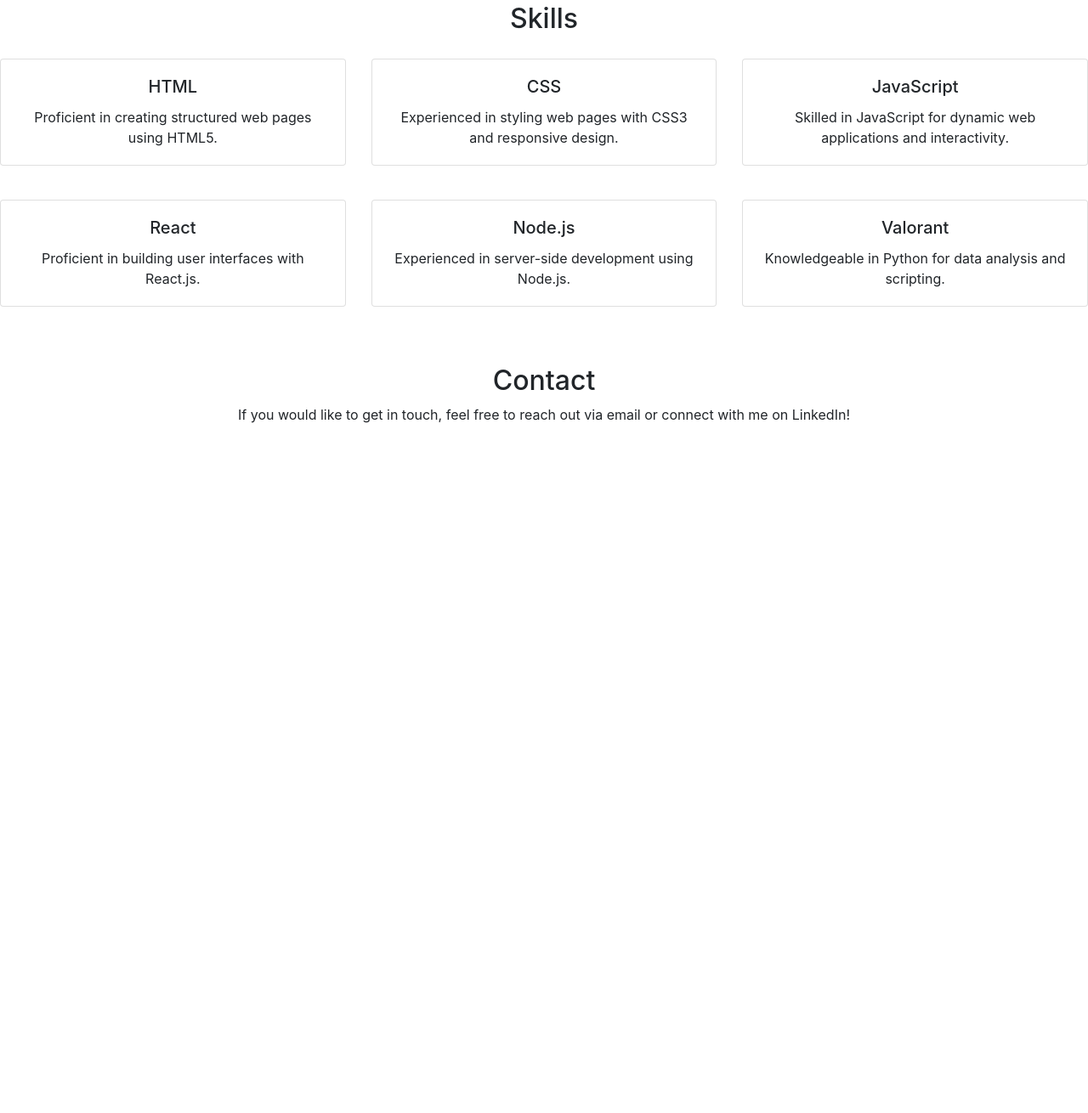
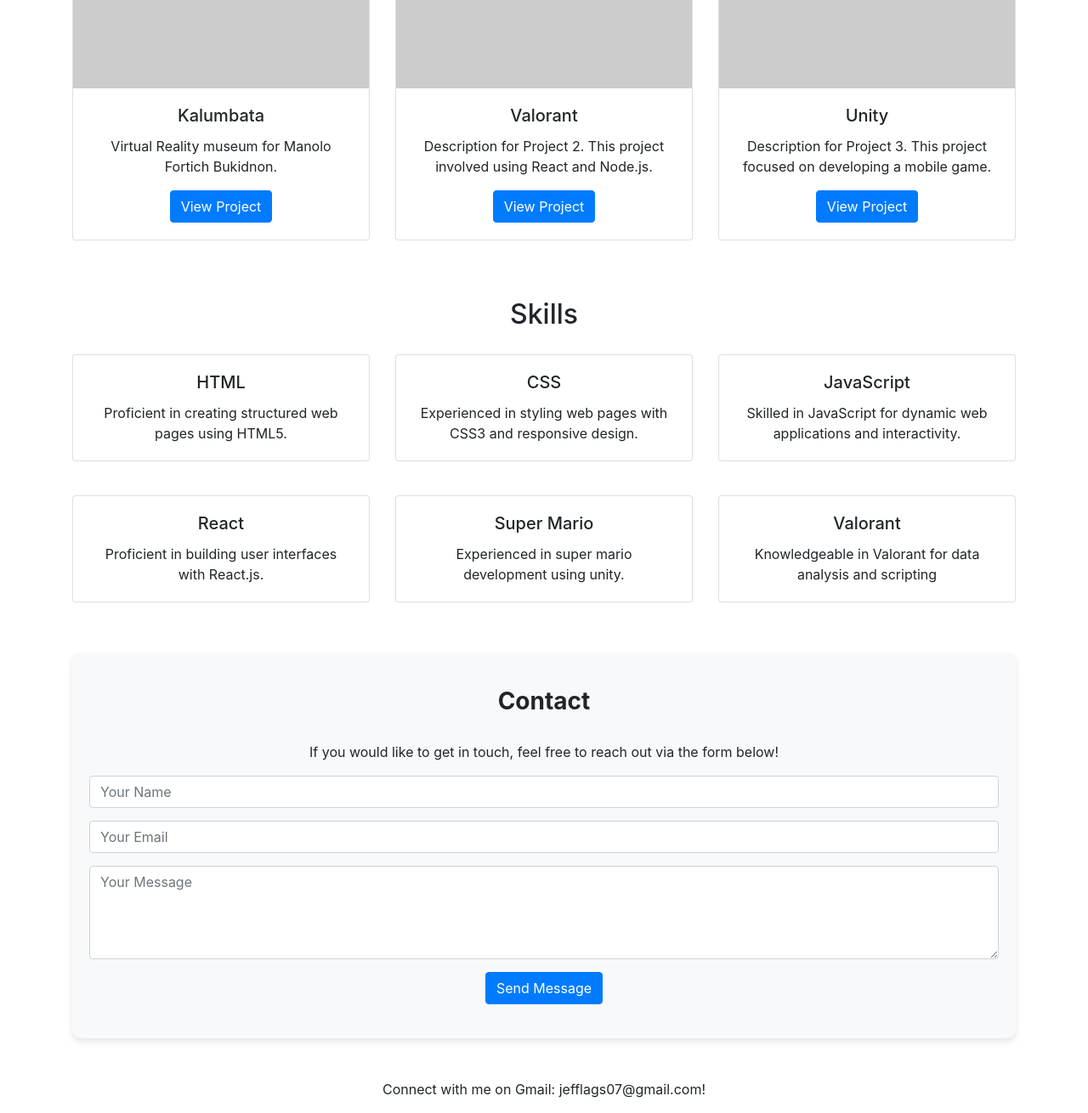
Before and after one commit to jefflags123/CompreExam, a plain HTML site: page index.html in a window 1280 px wide. Shown: the part 710-2020 px from the top of the page at 85% size. Before the commit the page ends 1226 px from the top, so only its background shows below. Drawn offline with nearby package versions, Linux system fonts and the light colour scheme; placeholder pictures from the web are drawn by us.

Commit message:
added changes

```diff
--- a/index.html
+++ b/index.html
@@ -33,6 +33,22 @@
         }
         .card:hover {
             transform: translateY(-5px); /* Lift effect on hover */
+        }
+        /* Styles for the contact section */
+        .contact-section {
+            background-color: #f8f9fa; /* Light background color */
+            padding: 40px 20px; /* Padding for the section */
+            border-radius: 10px; /* Rounded corners */
+            box-shadow: 0 4px 8px rgba(0, 0, 0, 0.1); /* Subtle shadow */
+            margin-top: 40px; /* Space above the section */
+        }
+        .contact-title {
+            margin-bottom: 30px; /* Space below the title */
+            font-size: 28px; /* Font size for the title */
+            font-weight: bold; /* Bold font */
+        }
+        .form-control {
+            margin-bottom: 15px; /* Space between form fields */
         }
     </style>
 </head>
@@ -74,7 +90,8 @@
         <div class="row">
             <div class="col-md-4">
                 <div class="card text-center">
-                    <div class="card-body">
+                    <img src="https://via.placeholder.com/300" class="card-img-top" alt="Kalumbata Project Image">
+                    <div class=" card-body">
                         <h5 class="card-title">Kalumbata</h5>
                         <p class="card-text">Virtual Reality museum for Manolo Fortich Bukidnon.</p>
                         <a href="https://example.com/project1" class="btn btn-primary">View Project</a>
@@ -83,8 +100,9 @@
             </div>
             <div class="col-md-4">
                 <div class="card text-center">
+                    <img src="https://via.placeholder.com/300" class="card-img-top" alt="Valorant Project Image">
                     <div class="card-body">
-                        <h5 class="card-title">Project 2</h5>
+                        <h5 class="card-title">Valorant</h5>
                         <p class="card-text">Description for Project 2. This project involved using React and Node.js.</p>
                         <a href="https://example.com/project2" class="btn btn-primary">View Project</a>
                     </div>
@@ -92,9 +110,10 @@
             </div>
             <div class="col-md-4">
                 <div class="card text-center">
-                    < div class="card-body">
-                        <h5 class="card-title">Project 3</h5>
-                        <p class="card-text">Description for Project 3. This project focused on developing a mobile application.</p>
+                    <img src="https://via.placeholder.com/300" class="card-img-top" alt="Unity Project Image">
+                    <div class="card-body">
+                        <h5 class="card-title">Unity</h5>
+                        <p class="card-text">Description for Project 3. This project focused on developing a mobile game.</p>
                         <a href="https://example.com/project3" class="btn btn-primary">View Project</a>
                     </div>
                 </div>
@@ -138,8 +157,8 @@
             <div class="col-md-4">
                 <div class="card text-center">
                     <div class="card-body">
-                        <h5 class="card-title">Node.js</h5>
-                        <p class="card-text">Experienced in server-side development using Node.js.</p>
+                        <h5 class="card-title">Super Mario</h5>
+                        <p class="card-text">Experienced in super mario development using unity.</p>
                     </div>
                 </div>
             </div>
@@ -147,20 +166,27 @@
                 <div class="card text-center">
                     <div class="card-body">
                         <h5 class="card-title">Valorant</h5>
-                        <p class="card-text">Knowledgeable in Python for data analysis and scripting.</p>
+                        <p class="card-text">Knowledgeable in Valorant for data analysis and scripting</p>
                     </div>
                 </div>
             </div>
         </div>
 
-        <h2 class="text-center mt-5">Contact</h2>
-        <div class="text-center">
-            <p>If you would like to get in touch, feel free to reach out via email or connect with me on LinkedIn!</p>
+        <div class="contact-section text-center" id="contact">
+            <h2 class="contact-title">Contact</h2>
+            <p>If you would like to get in touch, feel free to reach out via the form below!</p>
+            <form>
+                <input type="text" class="form-control" placeholder="Your Name" required>
+                <input type="email" class="form-control" placeholder="Your Email" required>
+                <textarea class="form-control" rows="4" placeholder="Your Message" required></textarea>
+                <button type="submit" class="btn btn-primary">Send Message</button>
+            </form>
+        </div>
+
+        <div class="text-center mt-5">
+            <p>Connect with me on Gmail: jefflags07@gmail.com!</p>
         </div>
     </div>
 
     <script src="https://code.jquery.com/jquery-3.5.1.slim.min.js"></script>
-    <script src="https://cdn.jsdelivr.net/npm/@popperjs/core@2.9.2/dist/umd/popper.min.js"></script>
-    <script src="https://stackpath.bootstrapcdn.com/bootstrap/4.5.2/js/bootstrap.min.js"></script>
-</body>
-</html>
+    <script src="https://cdn.jsdelivr.net/npm/@popper
```
Also changed, not shown: 2053354371_a5b79f6f2e_b.jpg (added), ps-f2p-val-console-launch-16x9.jpg (added), unity-logo_A66FnNS.webp (added).
